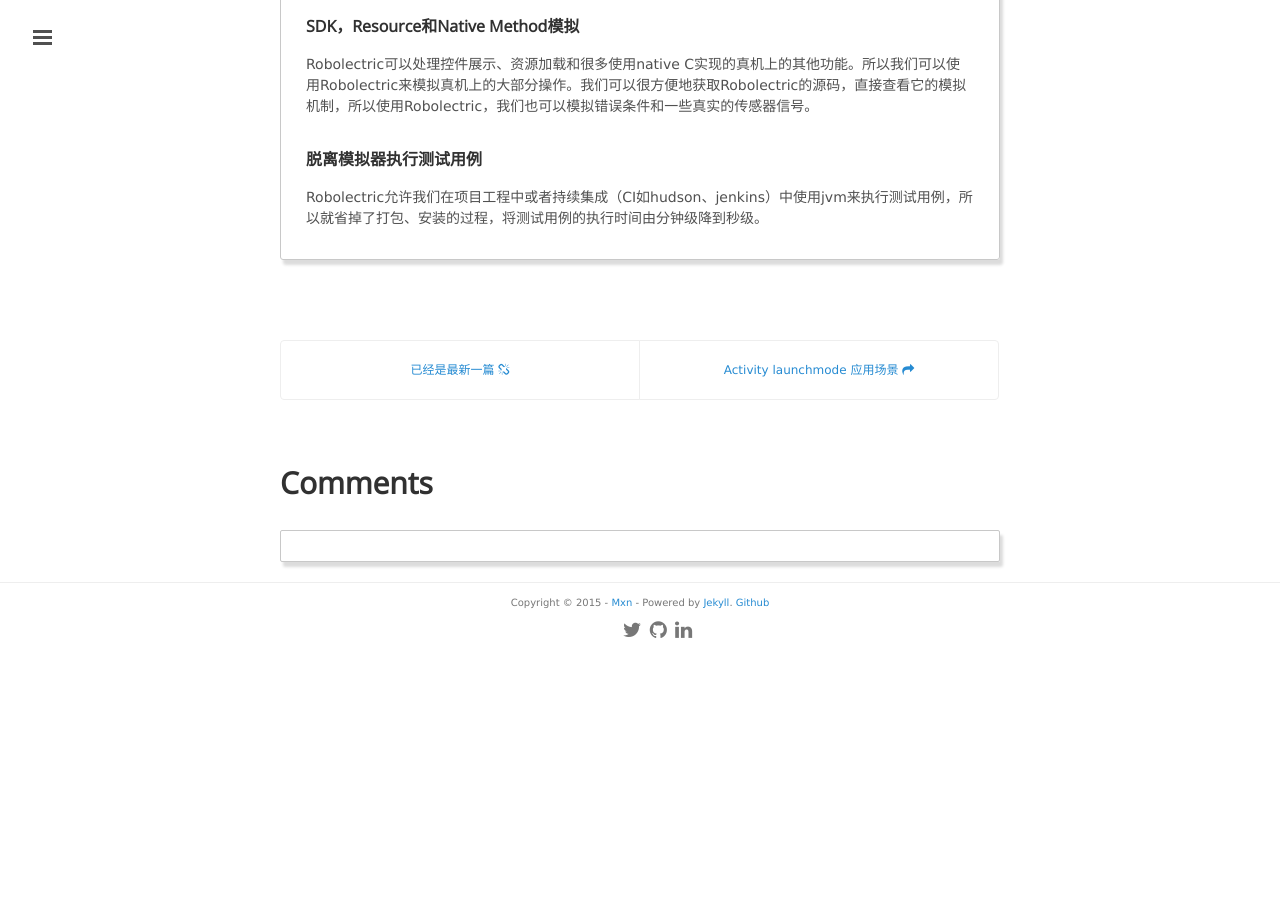
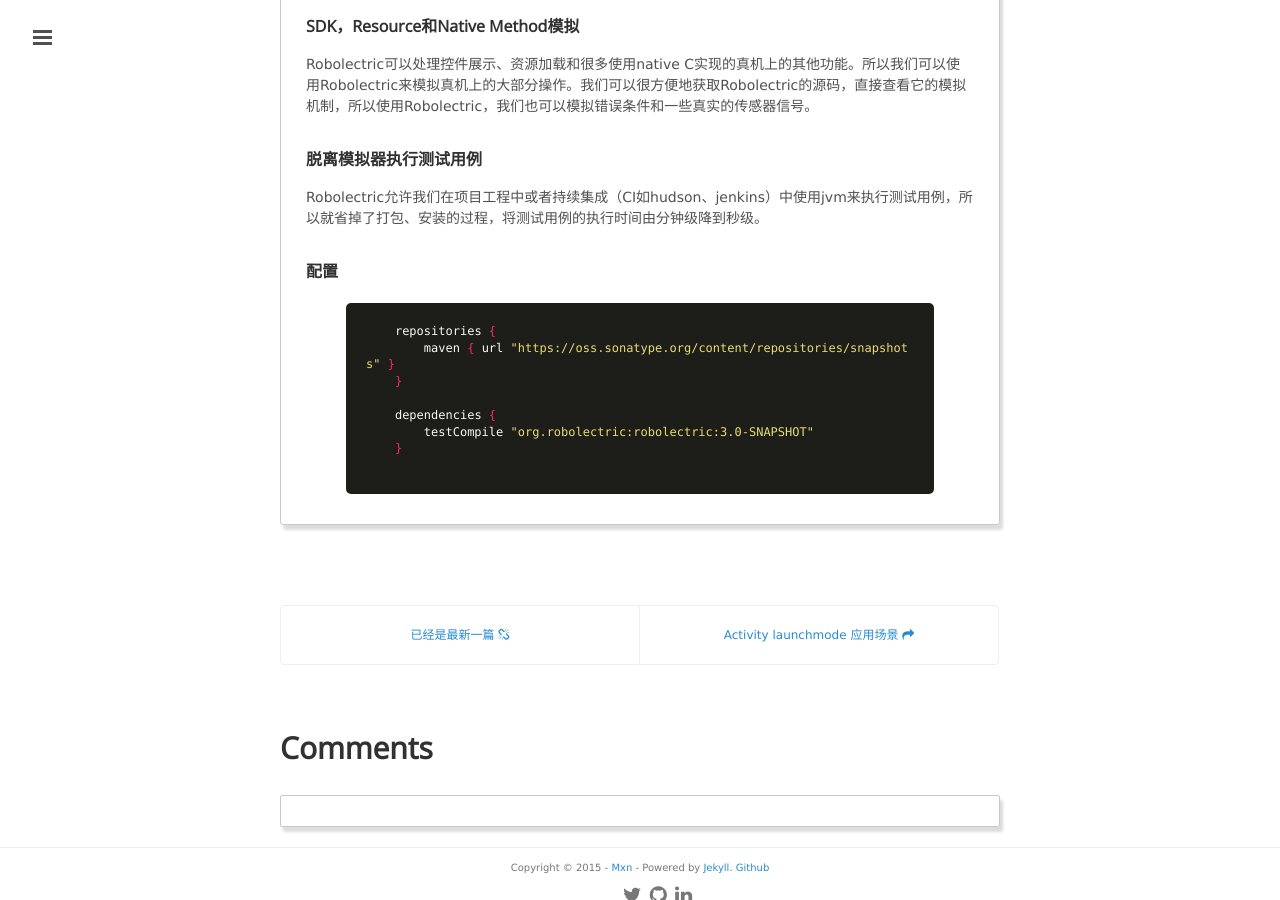
Before and after one commit to mxn21/mxn21.github.io, a Jekyll site: the page built from _posts/2015-7-7-使用Robolectric进行Android单元测试.md, in a window 1280 px wide and 900 px high, scrolled down 575 px. Built offline with Jekyll 4.4.1, drawn with Linux system fonts in a browser that asks for light colours; Markdown is read by kramdown in place of the engine named in the settings; comment, search, counter and statistics services are not loaded; before the commit the page ends 1230 px from its top, so only the background shows below that.

Commit message:
more
more

```diff
--- a/_posts/2015-7-7-使用Robolectric进行Android单元测试.md
+++ b/_posts/2015-7-7-使用Robolectric进行Android单元测试.md
@@ -21,3 +21,17 @@
 ### 脱离模拟器执行测试用例
 
 Robolectric允许我们在项目工程中或者持续集成（CI如hudson、jenkins）中使用jvm来执行测试用例，所以就省掉了打包、安装的过程，将测试用例的执行时间由分钟级降到秒级。
+
+### 配置
+
+    {% highlight java  %}
+    repositories {
+        maven { url "https://oss.sonatype.org/content/repositories/snapshots" }
+    }
+
+    dependencies {
+        testCompile "org.robolectric:robolectric:3.0-SNAPSHOT"
+    }
+    {% endhighlight %}
+
+  <!-- more -->
```
